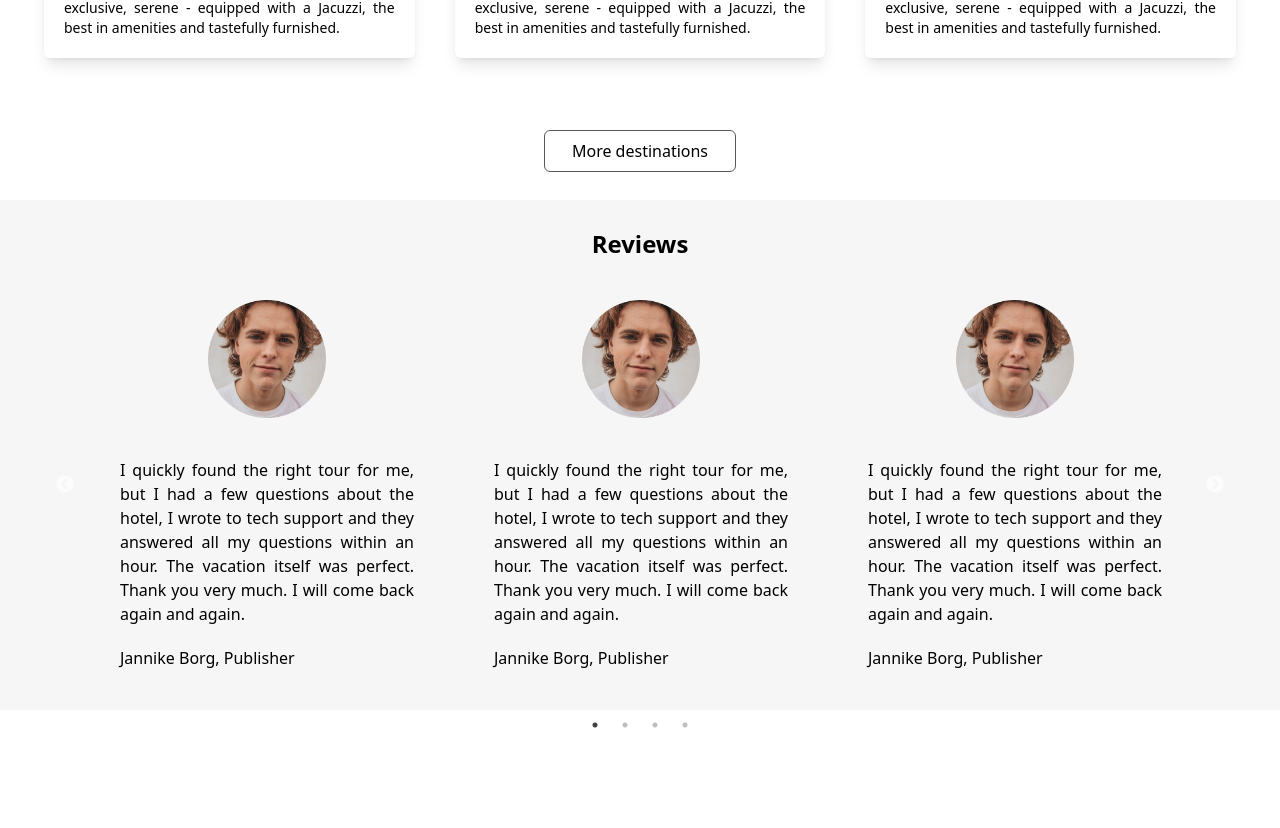
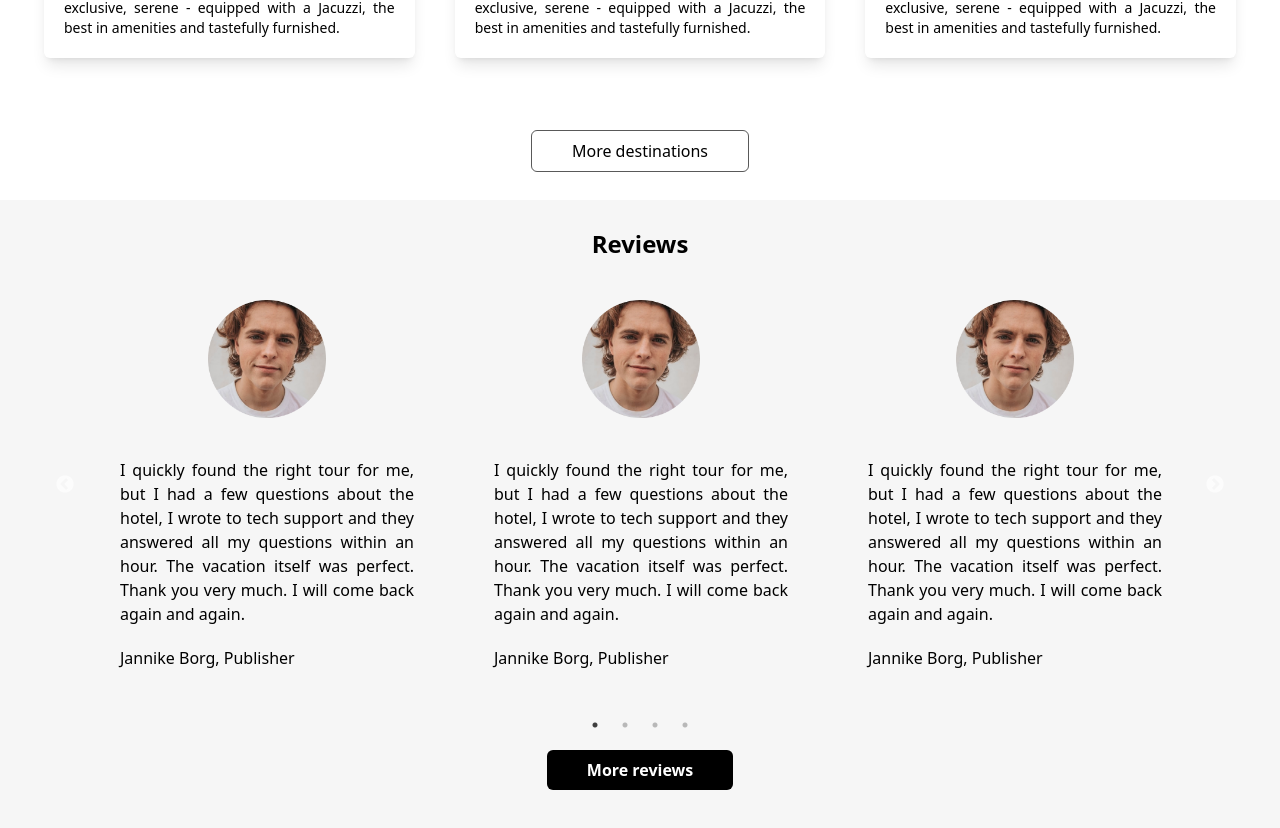
Before and after one commit to jaisonjoshi/Trouvailler-web, a React (Create React App) app: page / in a window 1280 px wide. Shown: the part 938-1766 px from the top of the page. Before the commit the page ends 1673 px from the top, so only its background shows below. Built offline with nearby package versions, Linux system fonts and the light colour scheme.

Commit message:
added button

```diff
--- a/src/Pages/home/Home.jsx
+++ b/src/Pages/home/Home.jsx
@@ -24,7 +24,7 @@ const Home = () => {
         <DestCard />
       </div>
       <div className='p-7 text-center'>
-        <button className='font-medium border-graydust-dark border p-2 rounded-md w-full sm:w-48 hover:bg-evergreen hover:text-whiteglow hover:border-transparent hover:transition-colors hover:duration-200' >More destinations</button>
+        <button className='font-medium border-graydust-dark border p-2 rounded-md w-full sm:w-auto px-10 hover:bg-evergreen hover:text-whiteglow hover:border-transparent hover:transition-colors hover:duration-200' >More destinations</button>
       </div>
 
       {/* reviews block */}
@@ -32,6 +32,7 @@ const Home = () => {
         <h1 className='font-bold text-2xl text-center pt-7'>Reviews</h1>
         <div className='hidden sm:block px-20'><Review/></div>
         <div className='sm:hidden'><ReviewMob/></div>
+        <div className='text-center py-10'><button className='bg-blacky-dark text-whiteglow font-semibold p-2 px-10 rounded-md w-full sm:w-auto hover:bg-evergreen hover:text-blacky-dark'>More reviews</button></div>
       </div>
     </div>
   )
```
